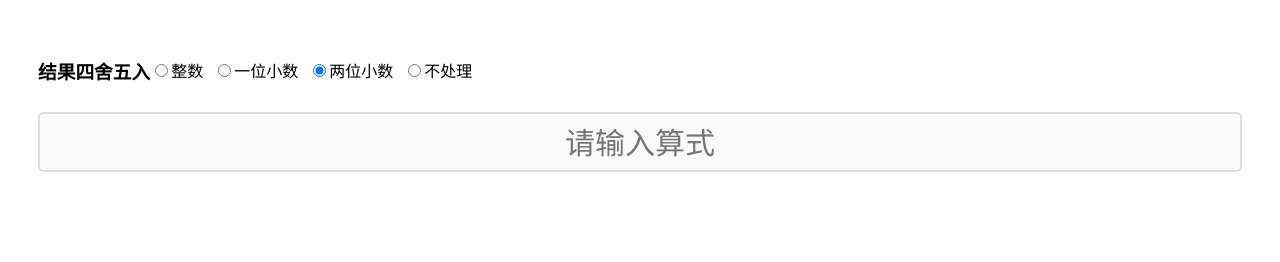
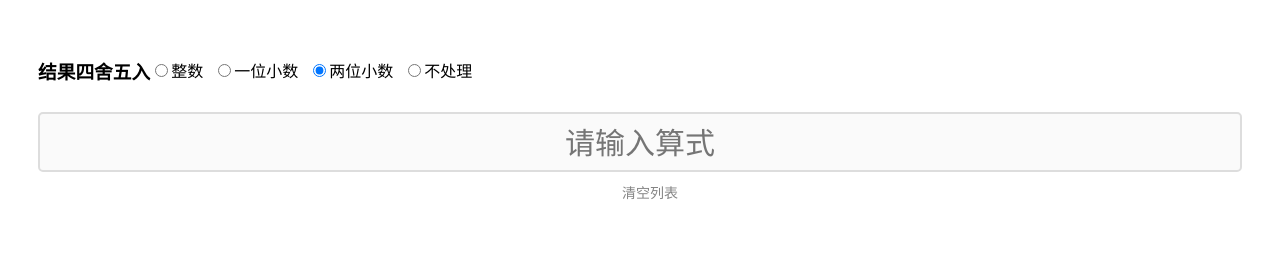
Before and after one commit to KyleBing/calculator-skin, a Vue app: page / in a window 1280 px wide. Shown: the top 262 px of the page. Built offline with nearby package versions, Linux system fonts and the light colour scheme.

Commit message:
添加清空列表功能

```diff
--- a/src/App.vue
+++ b/src/App.vue
@@ -25,7 +25,11 @@
             <input @keydown.enter="addResult" placeholder="请输入算式" v-model="equation"/>
             <div v-if="equation" class="btn-clear btn" @click="clearInput"><img src="./components/Button/icons/close.svg" alt="清空"></div>
         </div>
+        <div class="operate-button-wrapper">
+            <div class="clear-button" @click="clearHistory">清空列表</div>
+        </div>
         <div class="calculator-container">
+
             <ResultList
                 :resultList="resultList"
                 @edit="editResultAt"
@@ -81,6 +85,10 @@ export default {
             } catch (error) {
                 this.result = ''
             }
+        },
+        // 清空历史记录
+        clearHistory(){
+            this.resultList = []
         },
         // 添加结果到结果集
         addResult(){
@@ -209,6 +217,23 @@ export default {
     flex-flow: row nowrap;
 }
 
+
+.operate-button-wrapper{
+    padding: 10px;
+    display: flex;
+    width: 100%;
+    justify-content: center;
+    .clear-button{
+        text-align: center;
+        cursor: pointer;
+        font-size: $font-size-text;
+        color: $color-subtitle;
+        &:hover{
+            color: $color-main;
+        }
+    }
+}
+
 .input-group-list{
     align-items: center;
     margin-bottom: 10px;
--- a/src/components/ResultList.vue
+++ b/src/components/ResultList.vue
@@ -43,7 +43,6 @@ export default {
 <style lang="scss" scoped>
 @import "src/assets/scss/plugin";
 .result-list{
-    margin-top: 20px;
     flex-shrink: 0;
     flex-grow: 1;
 }
```
